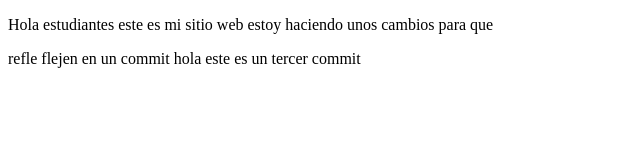
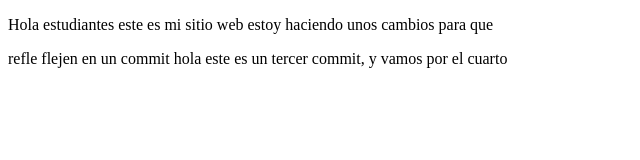
Before and after one commit to pablotruji/proyectoDemoCursoPrework, a plain HTML site: page index.html in a window 1280 px wide. Shown: the whole page, without its empty margins (0-640 px from the left). Drawn offline with Linux system fonts and the light colour scheme.

Commit message:
Ahora voy a poner en español y este será el cuarto commit xd

```diff
--- a/index.html
+++ b/index.html
@@ -8,7 +8,7 @@
 </head>
 <body>
     <p>Hola estudiantes este es mi sitio web estoy haciendo unos cambios para que <section>refle
-        flejen en un commit hola este es un tercer commit
+        flejen en un commit hola este es un tercer commit, y vamos por el cuarto
     </section></p>
 </body>
 </html>
```
